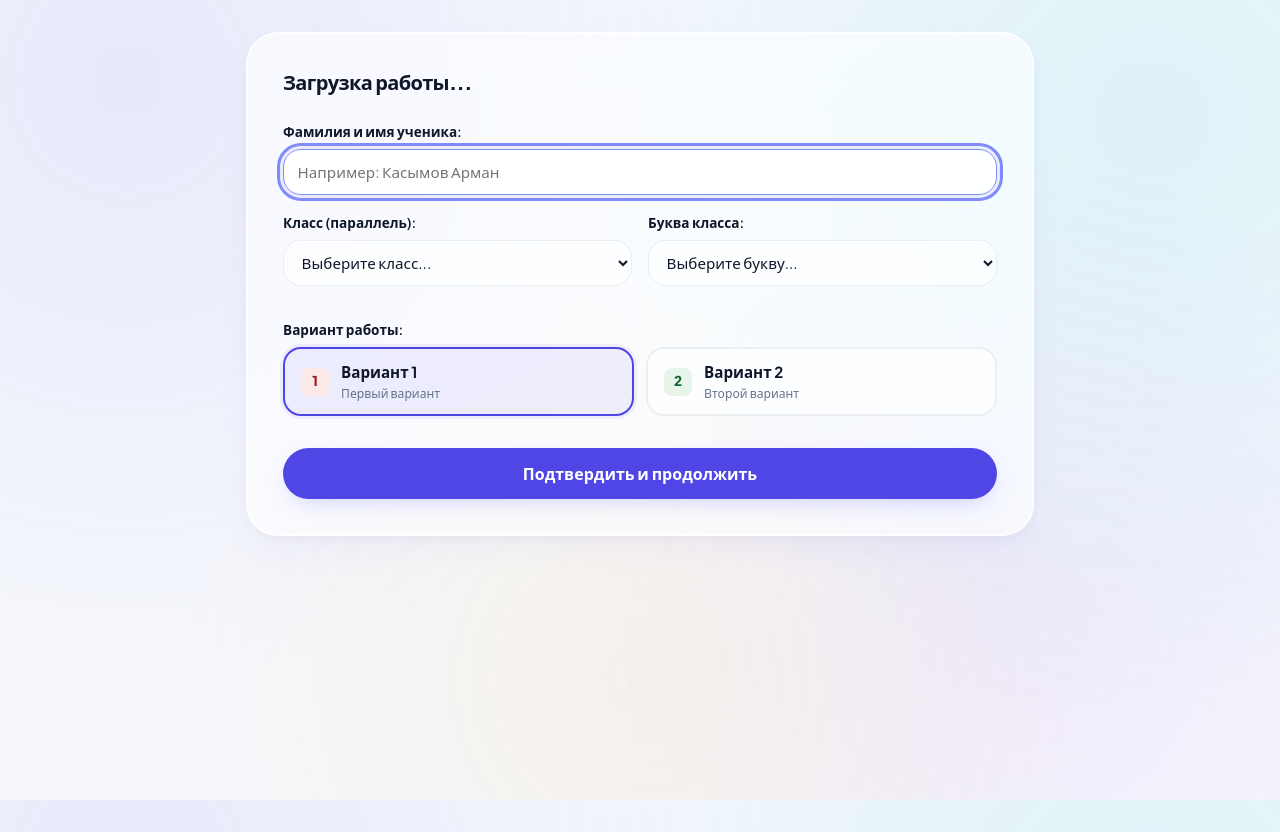
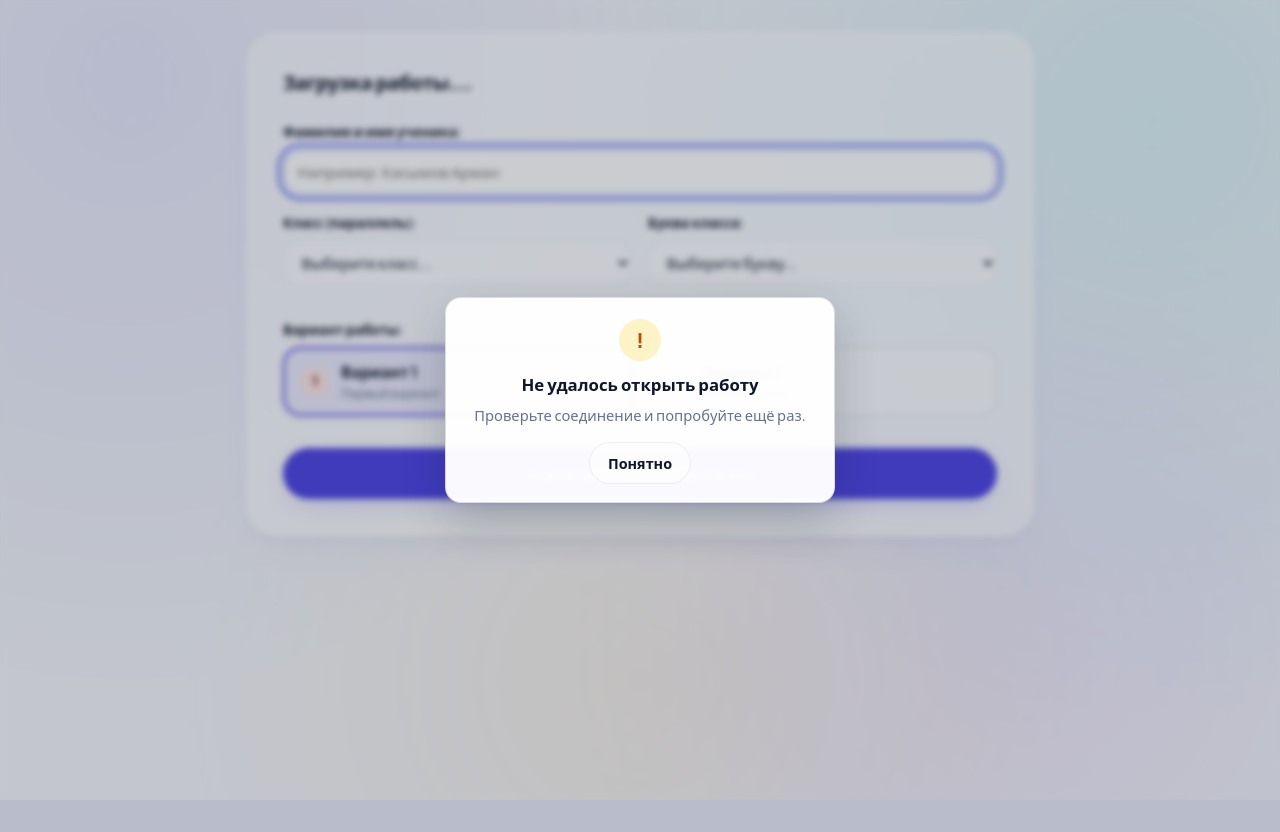
Before and after one commit to Alasster/alasster.github.io, a FastAPI app: page /exam/1 in a window 1280 px wide. After the commit the page ends 545 px from the top, so only its background shows below. Run offline with FastAPI, Linux system fonts and the light colour scheme; parts of the project's set-up code (start-up, migrations or seed data) failed here and were passed over.

Commit message:
Заменить статус ученика на модальное уведомление

```diff
--- a/Генератор тестов/static/js/student.js
+++ b/Генератор тестов/static/js/student.js
@@ -1346,11 +1346,18 @@ function showScreen(screenId) {
 }
 
 function showStudentStatus(title, message) {
-  const titleEl = document.getElementById("error-title");
-  const msgEl = document.getElementById("error-msg");
-  if (titleEl) titleEl.textContent = title;
-  if (msgEl) msgEl.textContent = message;
-  showScreen("screen-error");
+  const modal = document.getElementById("student-status-modal");
+  const titleEl = document.getElementById("student-status-modal-title");
+  const msgEl = document.getElementById("student-status-modal-message");
+  if (!modal || !titleEl || !msgEl) return;
+  titleEl.textContent = title;
+  msgEl.textContent = message;
+  modal.style.display = "flex";
+}
+
+function hideStudentStatus() {
+  const modal = document.getElementById("student-status-modal");
+  if (modal) modal.style.display = "none";
 }
 
 function showStudentStatusForError(rawMessage) {
--- a/Генератор тестов/templates/exam.html
+++ b/Генератор тестов/templates/exam.html
@@ -619,6 +619,16 @@
     </div>
   </div>
 
+  <!-- Небольшое уведомление о статусе проведения без системного alert -->
+  <div id="student-status-modal" role="status" aria-live="polite" style="display: none; position: fixed; inset: 0; z-index: 2000; align-items: center; justify-content: center; padding: 1rem; background: rgba(15, 23, 42, 0.22); backdrop-filter: blur(3px);">
+    <div style="width: min(390px, 100%); border: 1px solid rgba(148, 163, 184, 0.35); border-radius: 16px; padding: 1.35rem 1.35rem 1.15rem; background: rgba(255, 255, 255, 0.97); box-shadow: 0 18px 45px rgba(15, 23, 42, 0.2); text-align: center;">
+      <div id="student-status-modal-icon" style="width: 42px; height: 42px; margin: 0 auto 0.7rem; border-radius: 50%; display: flex; align-items: center; justify-content: center; background: #FEF3C7; color: #B45309; font-size: 1.25rem; font-weight: 800;">!</div>
+      <div id="student-status-modal-title" style="font-size: 1.05rem; font-weight: 800; color: #0F172A;">Текущий статус</div>
+      <div id="student-status-modal-message" style="margin-top: 0.45rem; color: #64748B; font-size: 0.92rem; line-height: 1.45;"></div>
+      <button type="button" class="btn btn-secondary" onclick="hideStudentStatus()" style="margin-top: 1rem; min-width: 96px;">Понятно</button>
+    </div>
+  </div>
+
   <!-- KaTeX скрипты -->
   <script src="/static/vendor/katex.min.js"></script>
   <script src="/static/vendor/auto-render.min.js"></script>
@@ -630,6 +640,6 @@
     }
   </style>
   <script src="/static/js/exam-content-guard.js?v=20261018"></script>
-  <script src="/static/js/student.js?v=20261021-status-screen"></script>
+  <script src="/static/js/student.js?v=20261021-status-modal"></script>
 </body>
 </html>
```
